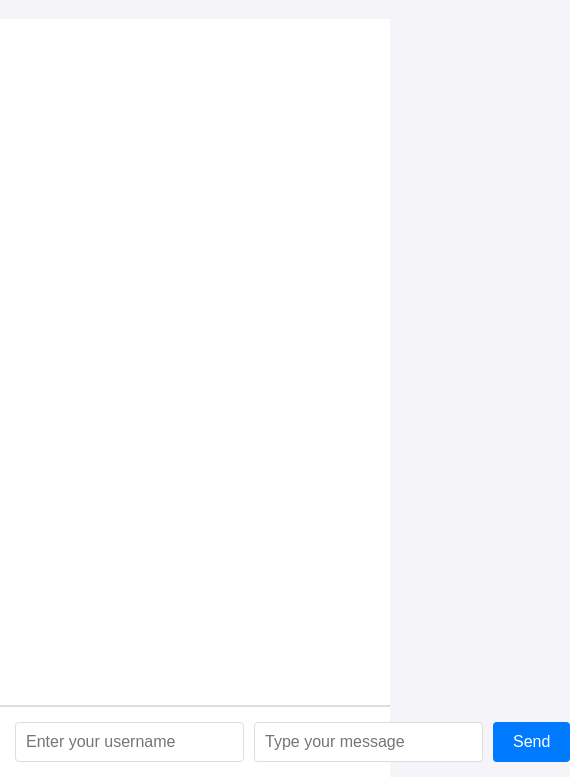
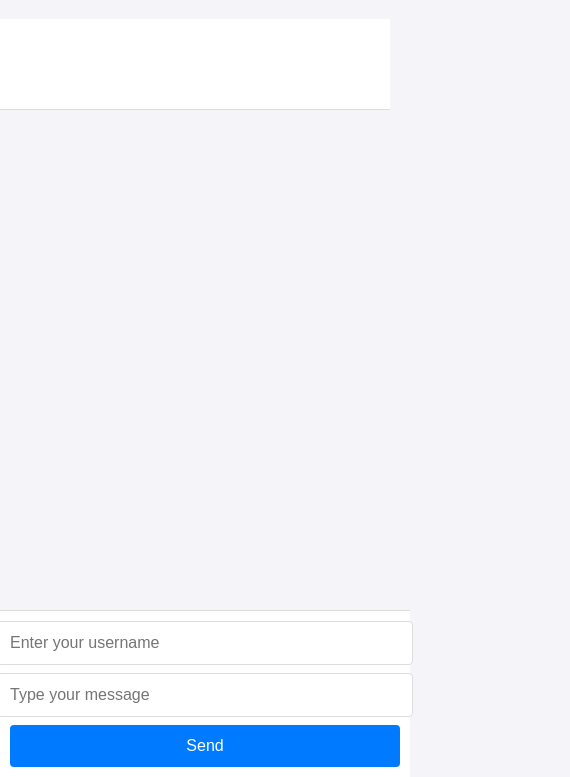
Before and after one commit to martinmwas254/simple-chat, a website: page public/index.html in a window 390 px wide. Shown: the part 67-844 px from the top of the page, 570 px wide, since content can reach past the window. Drawn offline with Linux system fonts and the light colour scheme.

Commit message:
update ui

```diff
--- a/public/index.html
+++ b/public/index.html
@@ -5,6 +5,7 @@
     <meta name="viewport" content="width=device-width, initial-scale=1.0">
     <title>Real-Time Chat</title>
     <style>
+    /* Ensure body and container fit screen */
 body {
     font-family: 'Segoe UI', Tahoma, Geneva, Verdana, sans-serif;
     margin: 0;
@@ -14,35 +15,49 @@
     height: 100vh;
     background-color: #f4f4f9;
     color: #333;
+    max-width: 100%;
+    overflow-x: hidden;
 }
+
+/* Chat container - takes full space but leaves room for input */
 #chat {
     flex: 1;
-            padding: 20px;
+    padding: 15px;
     overflow-y: auto;
     border-bottom: 1px solid #ddd;
     background-color: #fff;
+    padding-bottom: 70px; /* Prevent last message from being hidden behind input */
 }
+
+/* Message box styling */
 .message {
     display: flex;
     justify-content: space-between;
     align-items: center;
-            margin-bottom: 15px;
+    margin-bottom: 10px;
     padding: 10px;
     background-color: #f9f9f9;
     border-radius: 8px;
     box-shadow: 0 2px 4px rgba(0, 0, 0, 0.1);
     position: relative;
 }
+
 .message-content {
     flex: 1;
+    word-wrap: break-word;
+    font-size: 1rem;
 }
+
 .message-content strong {
     color: #007bff;
 }
+
 .message-content .timestamp {
-            font-size: 0.85em;
+    font-size: 0.8em;
     color: #666;
 }
+
+/* Delete button */
 .delete-button {
     background: none;
     border: none;
@@ -52,38 +67,83 @@
     top: 50%;
     transform: translateY(-50%);
 }
+
 .delete-button img {
-            width: 20px;
-            height: 20px;
+    width: 18px;
+    height: 18px;
     display: block;
 }
+
+/* Message input section */
 #message-input {
     display: flex;
-            padding: 15px;
+    flex-direction: row;
+    align-items: center;
+    padding: 10px;
     background-color: #fff;
     border-top: 1px solid #ddd;
+    width: 100%;
+    position: fixed;
+    bottom: 0;
+    left: 0;
 }
+
+/* Username and message inputs */
 #message-input input {
     flex: 1;
-            padding: 10px;
+    padding: 12px;
     border: 1px solid #ddd;
     border-radius: 4px;
     margin-right: 10px;
-            font-size: 1em;
+    font-size: 1rem;
 }
+
+/* Send button */
 #message-input button {
-            padding: 10px 20px;
+    padding: 12px 18px;
     background-color: #007bff;
     color: white;
     border: none;
     border-radius: 4px;
     cursor: pointer;
-            font-size: 1em;
+    font-size: 1rem;
     transition: background-color 0.3s ease;
 }
+
 #message-input button:hover {
     background-color: #0056b3;
 }
+
+/* MOBILE RESPONSIVE DESIGN */
+@media (max-width: 1080px) {
+    body {
+        height: 100%;
+    }
+
+    #chat {
+        padding: 10px;
+        padding-bottom: 80px; /* Ensure messages don’t get hidden under input */
+    }
+
+    /* Make input field always visible at the bottom */
+    #message-input {
+        flex-direction: column;
+        padding: 10px;
+    }
+
+    #message-input input {
+        width: 100%;
+        margin-right: 0;
+        margin-bottom: 8px;
+    }
+
+    #message-input button {
+        width: 100%;
+        padding: 12px;
+    }
+}
+
+
     </style>
 </head>
 <body>
```
Lines whose indentation alone changed are shown as unchanged.
